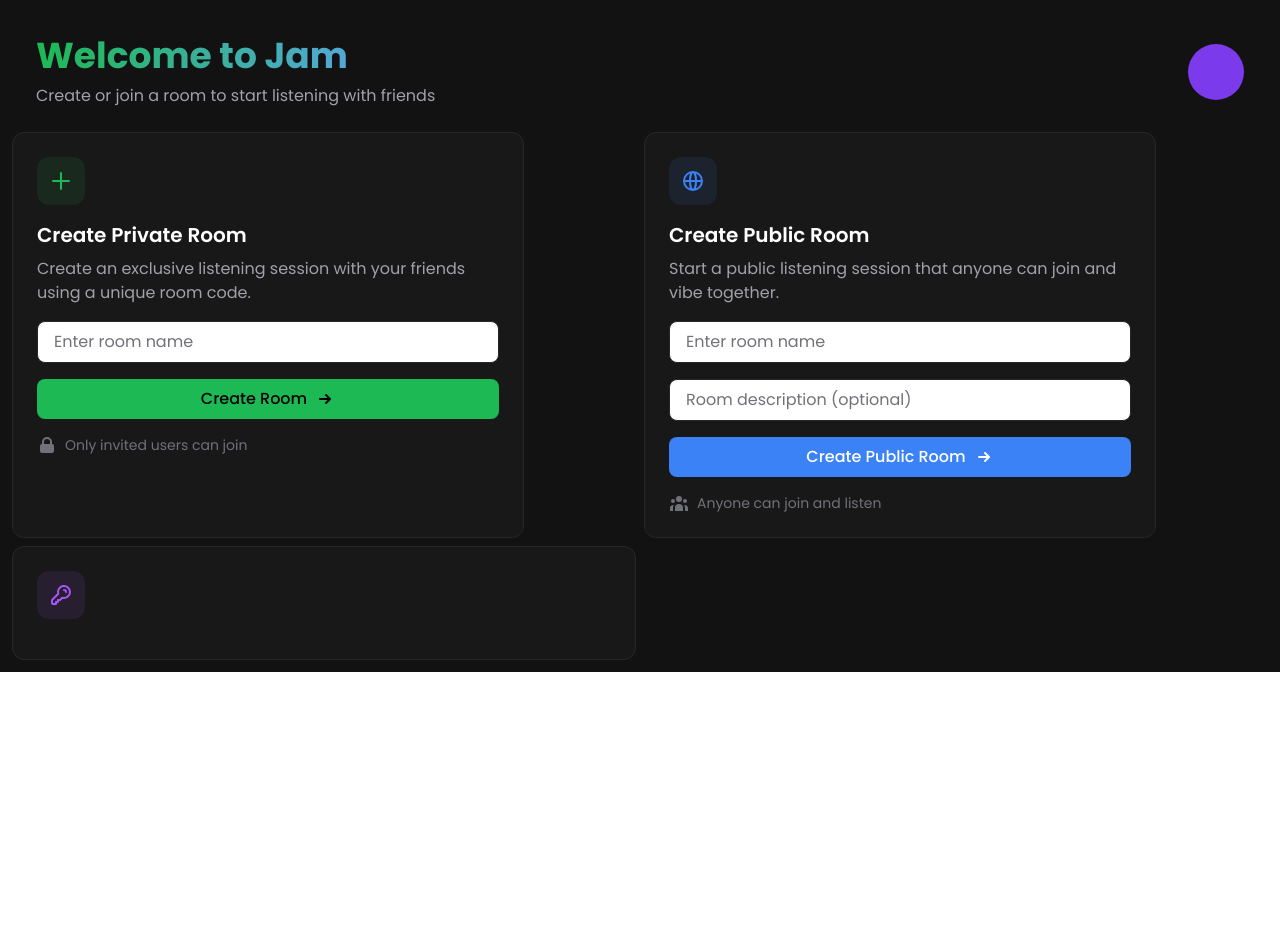
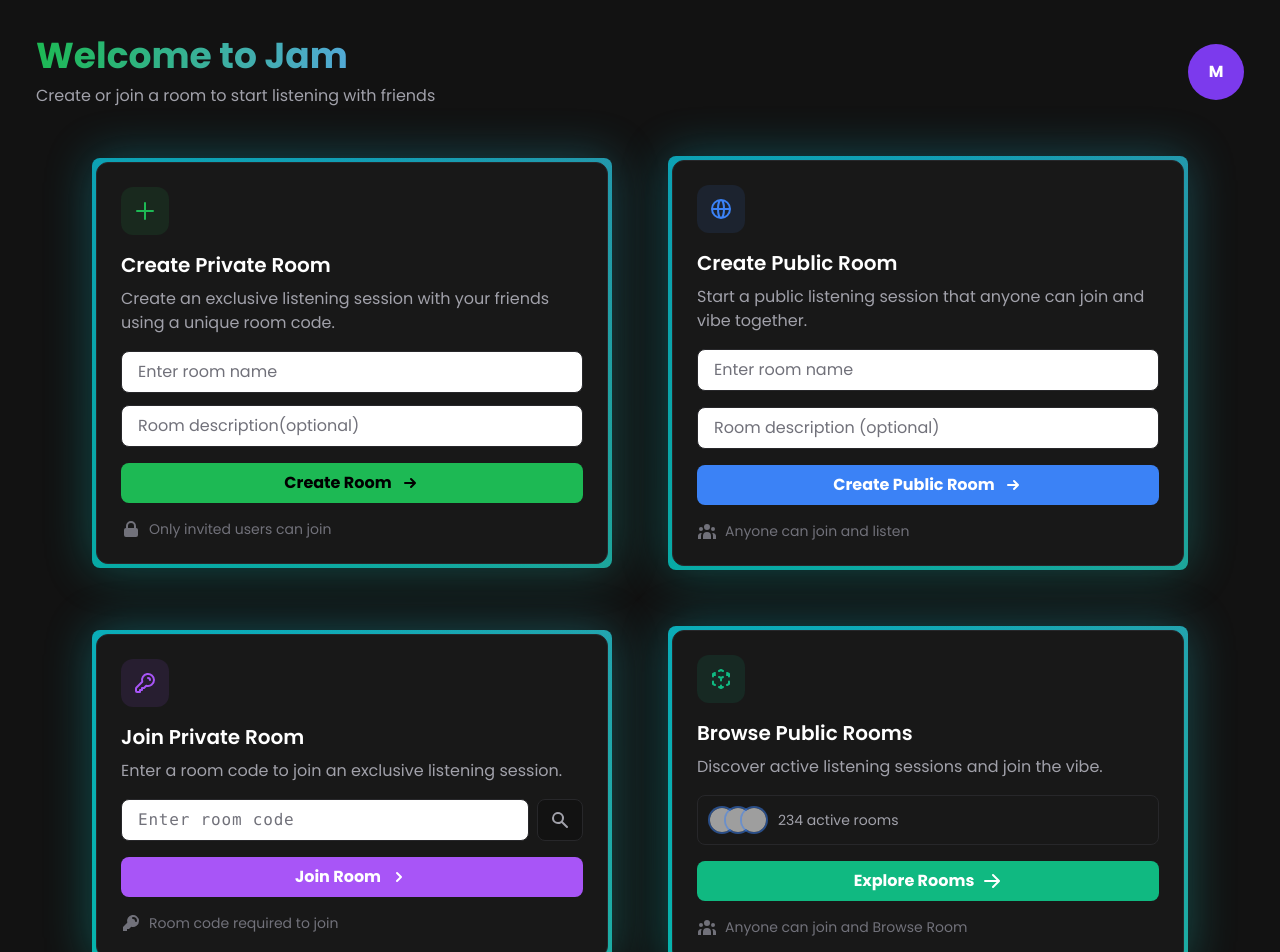
Before and after one commit to i-madhav/jam, a Next.js app: page /dashboard in a window 1280 px wide. Shown: the top 952 px of the page. Before the commit the page ends 800 px from the top, so only its background shows below. Built offline with nearby package versions, Linux system fonts and the light colour scheme; grey boxes are pictures that could not be loaded.

Commit message:
refactor: dashboard page

```diff
--- a/app/(platform)/dashboard/page.tsx
+++ b/app/(platform)/dashboard/page.tsx
@@ -1,3 +1,5 @@
+"use client";
+import { BackgroundGradient } from "@/components/ui/background-gradient";
 import React from "react";
 
 const page = () => {
@@ -12,13 +14,15 @@ const page = () => {
             Create or join a room to start listening with friends
           </p>
         </div>
-        <div className=" rounded-full h-14 w-14 bg-primary-600"></div>
+        <div className=" rounded-full h-14 w-14 bg-primary-600 text-white font-bold font-sans flex items-center justify-center">M</div>
       </div>
 
-      <div className=" grid grid-cols-2 gap-2">
+      <div className=" grid grid-cols-2 gap-14 items-center justify-center mx-auto p-6 w-fit">
         {/* Card start */}
         {/* {card one} */}
-        <div className=" bg-[#181818] hover:bg-[#282828] rounded-xl p-6 transition-all duration-300 hover:shadow-xl border border-zinc-800 max-w-lg">
+        <div className="w-fit">
+          <BackgroundGradient className="">
+            <div className="group relative bg-[#181818] hover:bg-[#282828] rounded-xl p-6 transition-all duration-300 hover:shadow-xl border border-zinc-800 max-w-lg">
               <div className="absolute inset-0 bg-gradient-to-r from-[#1DB954]/10 to-blue-500/10 opacity-0 group-hover:opacity-100 transition-opacity duration-300 rounded-xl"></div>
               <div className=" relative">
                 <div className="h-12 w-12 bg-[#1DB954]/10 rounded-xl flex items-center justify-center mb-4">
@@ -42,8 +46,8 @@ const page = () => {
                   Create Private Room
                 </h3>
                 <p className="text-zinc-400 mb-4">
-              Create an exclusive listening session with your friends using a
-              unique room code.
+                  Create an exclusive listening session with your friends using
+                  a unique room code.
                 </p>
 
                 <div className="space-y-4">
@@ -51,11 +55,16 @@ const page = () => {
                     <input
                       type="text"
                       placeholder="Enter room name"
-                  className="w-full bg-dark border border-zinc-800 rounded-lg px-4 py-2 text-white placeholder-zinc-500 focus:outline-none focus:border-[#1DB954] transition-colors"
+                      className="w-full bg-dark border border-zinc-800 rounded-lg px-4 py-2 text-black placeholder-zinc-500 focus:outline-none focus:border-[#1DB954] transition-colors"
+                    />
+                     <input
+                      type="text"
+                      placeholder="Room description(optional)"
+                      className="w-full mt-3 bg-dark border border-zinc-800 rounded-lg px-4 py-2 text-black placeholder-zinc-500 focus:outline-none focus:border-[#1DB954] transition-colors"
                     />
                   </div>
                   <button className="w-full bg-[#1DB954] hover:bg-[#1aa34a] text-black font-medium py-2 px-4 rounded-lg transition-colors duration-300 flex items-center justify-center gap-2">
-                <span>Create Room</span>
+                    <span className=" font-bold font-sans">Create Room</span>
                     <svg
                       xmlns="http://www.w3.org/2000/svg"
                       className="h-5 w-5"
@@ -88,9 +97,12 @@ const page = () => {
                 <span className="text-sm">Only invited users can join</span>
               </div>
             </div>
+          </BackgroundGradient>
+        </div>
 
         {/* {card two} */}
-        <div className=" bg-[#181818] hover:bg-[#282828] rounded-xl p-6 transition-all duration-300 hover:shadow-xl border border-zinc-800 max-w-lg ">
+        <BackgroundGradient>
+          <div className="group relative bg-[#181818] hover:bg-[#282828] rounded-xl p-6 transition-all duration-300 hover:shadow-xl border border-zinc-800 max-w-lg ">
             <div className="absolute inset-0 bg-gradient-to-r from-blue-500/10 to-purple-500/10 opacity-0 group-hover:opacity-100 transition-opacity duration-300 rounded-xl"></div>
 
             <div>
@@ -124,7 +136,7 @@ const page = () => {
                   <input
                     type="text"
                     placeholder="Enter room name"
-                  className="w-full bg-dark border border-zinc-800 rounded-lg px-4 py-2 text-white placeholder-zinc-500 focus:outline-none focus:border-blue-500 transition-colors"
+                    className="w-full bg-dark border border-zinc-800 rounded-lg px-4 py-2 text-black placeholder-zinc-500 focus:outline-none focus:border-blue-500 transition-colors"
                   />
                 </div>
 
@@ -132,12 +144,12 @@ const page = () => {
                   <input
                     type="text"
                     placeholder="Room description (optional)"
-                  className="w-full bg-dark border border-zinc-800 rounded-lg px-4 py-2 text-white placeholder-zinc-500 focus:outline-none focus:border-blue-500 transition-colors"
+                    className="w-full bg-dark border border-zinc-800 rounded-lg px-4 py-2 text-black placeholder-zinc-500 focus:outline-none focus:border-blue-500 transition-colors"
                   />
                 </div>
 
                 <button className="w-full bg-blue-500 hover:bg-blue-600 text-white font-medium py-2 px-4 rounded-lg transition-colors duration-300 flex items-center justify-center gap-2">
-                <span>Create Public Room</span>
+                  <span className=" font-bold font-sans">Create Public Room</span>
                   <svg
                     xmlns="http://www.w3.org/2000/svg"
                     className="h-5 w-5"
@@ -166,10 +178,12 @@ const page = () => {
               </div>
             </div>
           </div>
+        </BackgroundGradient>
         {/* {card two} */}
 
         {/* card three */}
-        <div className="group relative bg-[#181818] hover:bg-[#282828] rounded-xl p-6 transition-all duration-300 hover:shadow-xl hover:shadow-[#1DB954]/5 border border-zinc-800 hover:border-purple-500/20">
+        <BackgroundGradient>
+          <div className="group relative bg-[#181818] hover:bg-[#282828] rounded-xl p-6 transition-all duration-300 hover:shadow-xl hover:shadow-[#1DB954]/5 border border-zinc-800 hover:border-purple-500/20 max-w-lg">
             <div className="absolute inset-0 bg-gradient-to-r from-purple-500/10 to-pink-500/10 opacity-0 group-hover:opacity-100 transition-opacity duration-200 rounded-xl"></div>
 
             <div className="relative">
@@ -189,9 +203,159 @@ const page = () => {
                   />
                 </svg>
               </div>
+
+              <h3 className="text-xl font-semibold text-white mb-2">
+                Join Private Room
+              </h3>
+              <p className="text-zinc-400 mb-4">
+                Enter a room code to join an exclusive listening session.
+              </p>
+
+              <div className="space-y-4">
+                <div className="relative">
+                  <div className="flex gap-2">
+                    <input
+                      type="text"
+                      placeholder="Enter room code"
+                      className="flex-1 border border-zinc-800 rounded-lg px-4 py-2 text-black placeholder-zinc-500 focus:outline-none focus:border-purple-500 transition-colors tracking-wider font-mono"
+                    />
+                    <button className="bg-[#121212] border border-zinc-800 hover:border-purple-500/50 rounded-lg px-3 py-2 text-zinc-400 hover:text-white transition-colors">
+                      <svg
+                        xmlns="http://www.w3.org/2000/svg"
+                        className="h-5 w-5"
+                        viewBox="0 0 20 20"
+                        fill="currentColor"
+                      >
+                        <path
+                          fill-rule="evenodd"
+                          d="M8 4a4 4 0 100 8 4 4 0 000-8zM2 8a6 6 0 1110.89 3.476l4.817 4.817a1 1 0 01-1.414 1.414l-4.816-4.816A6 6 0 012 8z"
+                          clip-rule="evenodd"
+                        />
+                      </svg>
+                    </button>
                   </div>
                 </div>
+
+                <button className="w-full bg-purple-500 hover:bg-purple-600 text-white font-medium py-2 px-4 rounded-lg transition-colors duration-300 flex items-center justify-center gap-2">
+                  <span className=" font-bold font-sans">Join Room</span>
+                  <svg
+                    xmlns="http://www.w3.org/2000/svg"
+                    className="h-5 w-5"
+                    viewBox="0 0 20 20"
+                    fill="currentColor"
+                  >
+                    <path
+                      fill-rule="evenodd"
+                      d="M7.293 14.707a1 1 0 010-1.414L10.586 10 7.293 6.707a1 1 0 011.414-1.414l4 4a1 1 0 010 1.414l-4 4a1 1 0 01-1.414 0z"
+                      clip-rule="evenodd"
+                    />
+                  </svg>
+                </button>
+              </div>
+
+              <div className="mt-4 flex items-center gap-2 text-zinc-500">
+                <svg
+                  xmlns="http://www.w3.org/2000/svg"
+                  className="h-5 w-5"
+                  viewBox="0 0 20 20"
+                  fill="currentColor"
+                >
+                  <path
+                    fill-rule="evenodd"
+                    d="M18 8a6 6 0 01-7.743 5.743L10 14l-1 1-1 1H6v2H2v-4l4.257-4.257A6 6 0 1118 8zm-6-4a1 1 0 100 2 2 2 0 012 2 1 1 0 102 0 4 4 0 00-4-4z"
+                    clip-rule="evenodd"
+                  />
+                </svg>
+                <span className="text-sm">Room code required to join</span>
+              </div>
+            </div>
+          </div>
+        </BackgroundGradient>
         {/* card three */}
+
+        <BackgroundGradient>
+          <div className="group relative bg-[#181818] hover:bg-[#282828] rounded-xl p-6 transition-all duration-300 hover:shadow-xl hover:shadow-[#1DB954]/5 border border-zinc-800 hover:border-emerald-500/20 max-w-lg">
+            <div className="absolute inset-0 bg-gradient-to-r from-emerald-500/10 to-teal-500/10 opacity-0 group-hover:opacity-100 transition-opacity duration-300 rounded-xl"></div>
+
+            <div className="relative">
+              <div className="h-12 w-12 bg-emerald-500/10 rounded-xl flex items-center justify-center mb-4">
+                <svg
+                  xmlns="http://www.w3.org/2000/svg"
+                  className="h-6 w-6 text-emerald-500"
+                  fill="none"
+                  viewBox="0 0 24 24"
+                  stroke="currentColor"
+                >
+                  <path
+                    stroke-linecap="round"
+                    stroke-linejoin="round"
+                    stroke-width="2"
+                    d="M14 10l-2 1m0 0l-2-1m2 1v2.5M20 7l-2 1m2-1l-2-1m2 1v2.5M14 4l-2-1-2 1M4 7l2-1M4 7l2 1M4 7v2.5M12 21l-2-1m2 1l2-1m-2 1v-2.5M6 18l-2-1v-2.5M18 18l2-1v-2.5"
+                  />
+                </svg>
+              </div>
+
+              <h3 className="text-xl font-semibold text-white mb-2">
+                Browse Public Rooms
+              </h3>
+              <p className="text-zinc-400 mb-4">
+                Discover active listening sessions and join the vibe.
+              </p>
+
+              <div className="space-y-4">
+                <div className="bg-dark/50 rounded-lg p-3 border border-zinc-800">
+                  <div className="flex items-center gap-3">
+                    <div className="flex -space-x-2">
+                      <img
+                        src="https://avatar.iran.liara.run/public"
+                        className="w-6 h-6 rounded-full ring-2 ring-dark"
+                      />
+                      <img
+                        src="https://avatar.iran.liara.run/public"
+                        className="w-6 h-6 rounded-full ring-2 ring-dark"
+                      />
+                      <img
+                        src="https://avatar.iran.liara.run/public"
+                        className="w-6 h-6 rounded-full ring-2 ring-dark"
+                      />
+                    </div>
+                    <span className="text-zinc-400 text-sm">
+                      234 active rooms
+                    </span>
+                  </div>
+                </div>
+
+                <button className="w-full bg-emerald-500 hover:bg-emerald-600 text-white font-medium py-2 px-4 rounded-lg transition-colors duration-300 flex items-center justify-center gap-2 group">
+                  <span className=" font-bold font-sans">Explore Rooms</span>
+                  <svg
+                    xmlns="http://www.w3.org/2000/svg"
+                    className="h-5 w-5 group-hover:translate-x-0.5 transition-transform"
+                    viewBox="0 0 20 20"
+                    fill="currentColor"
+                  >
+                    <path
+                      fill-rule="evenodd"
+                      d="M10.293 3.293a1 1 0 011.414 0l6 6a1 1 0 010 1.414l-6 6a1 1 0 01-1.414-1.414L14.586 11H3a1 1 0 110-2h11.586l-4.293-4.293a1 1 0 010-1.414z"
+                      clip-rule="evenodd"
+                    />
+                  </svg>
+                </button>
+
+                <div className="mt-4 flex items-center gap-2 text-zinc-500">
+                <svg
+                  xmlns="http://www.w3.org/2000/svg"
+                  className="h-5 w-5"
+                  viewBox="0 0 20 20"
+                  fill="currentColor"
+                >
+                  <path d="M13 6a3 3 0 11-6 0 3 3 0 016 0zM18 8a2 2 0 11-4 0 2 2 0 014 0zM14 15a4 4 0 00-8 0v3h8v-3zM6 8a2 2 0 11-4 0 2 2 0 014 0zM16 18v-3a5.972 5.972 0 00-.75-2.906A3.005 3.005 0 0119 15v3h-3zM4.75 12.094A5.973 5.973 0 004 15v3H1v-3a3 3 0 013.75-2.906z" />
+                </svg>
+                <span className="text-sm">Anyone can join and Browse Room</span>
+              </div>
+              </div>
+            </div>
+          </div>
+        </BackgroundGradient>
         {/* {card end} */}
       </div>
     </div>
```
Lines whose indentation alone changed are shown as unchanged.
